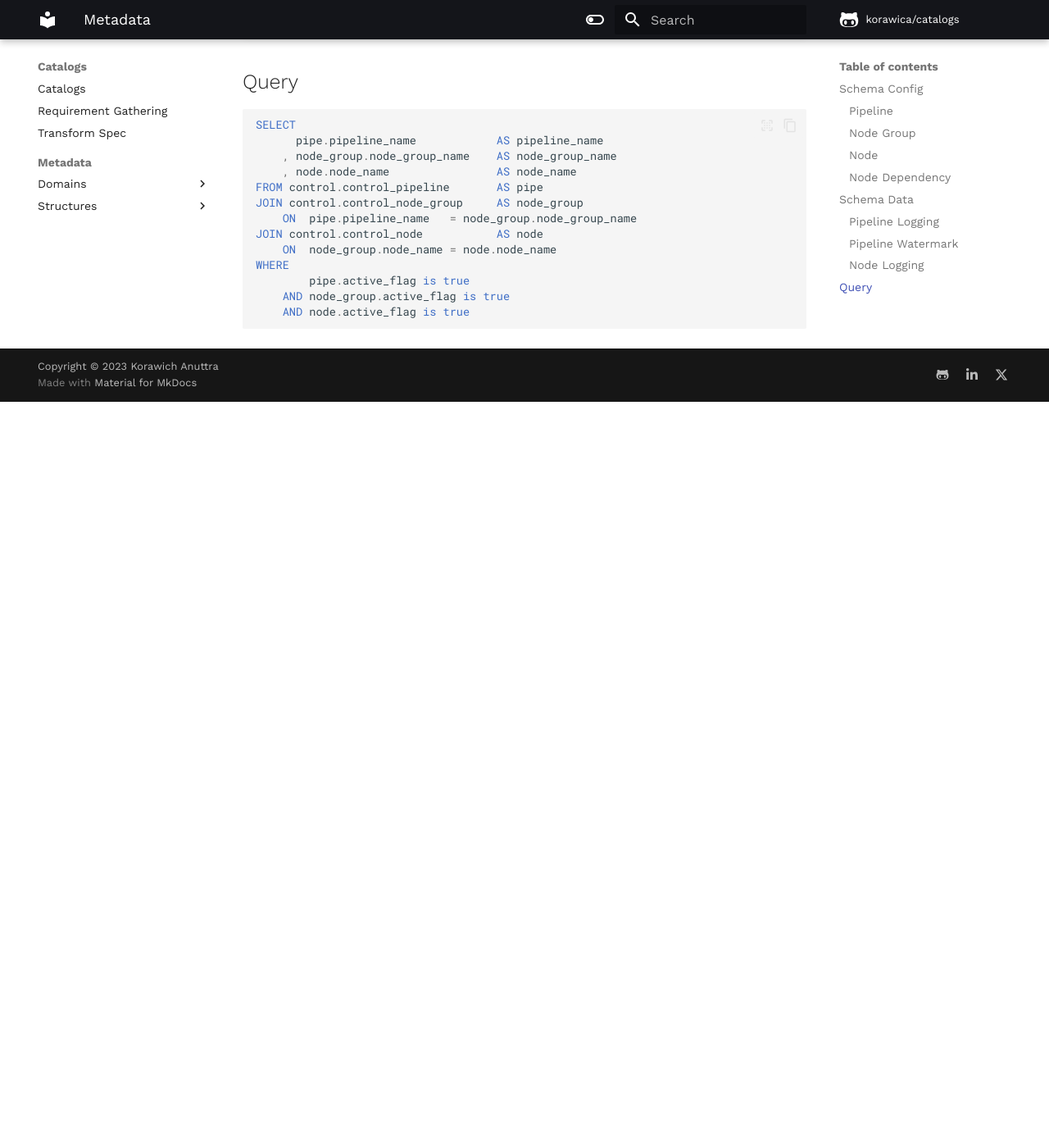
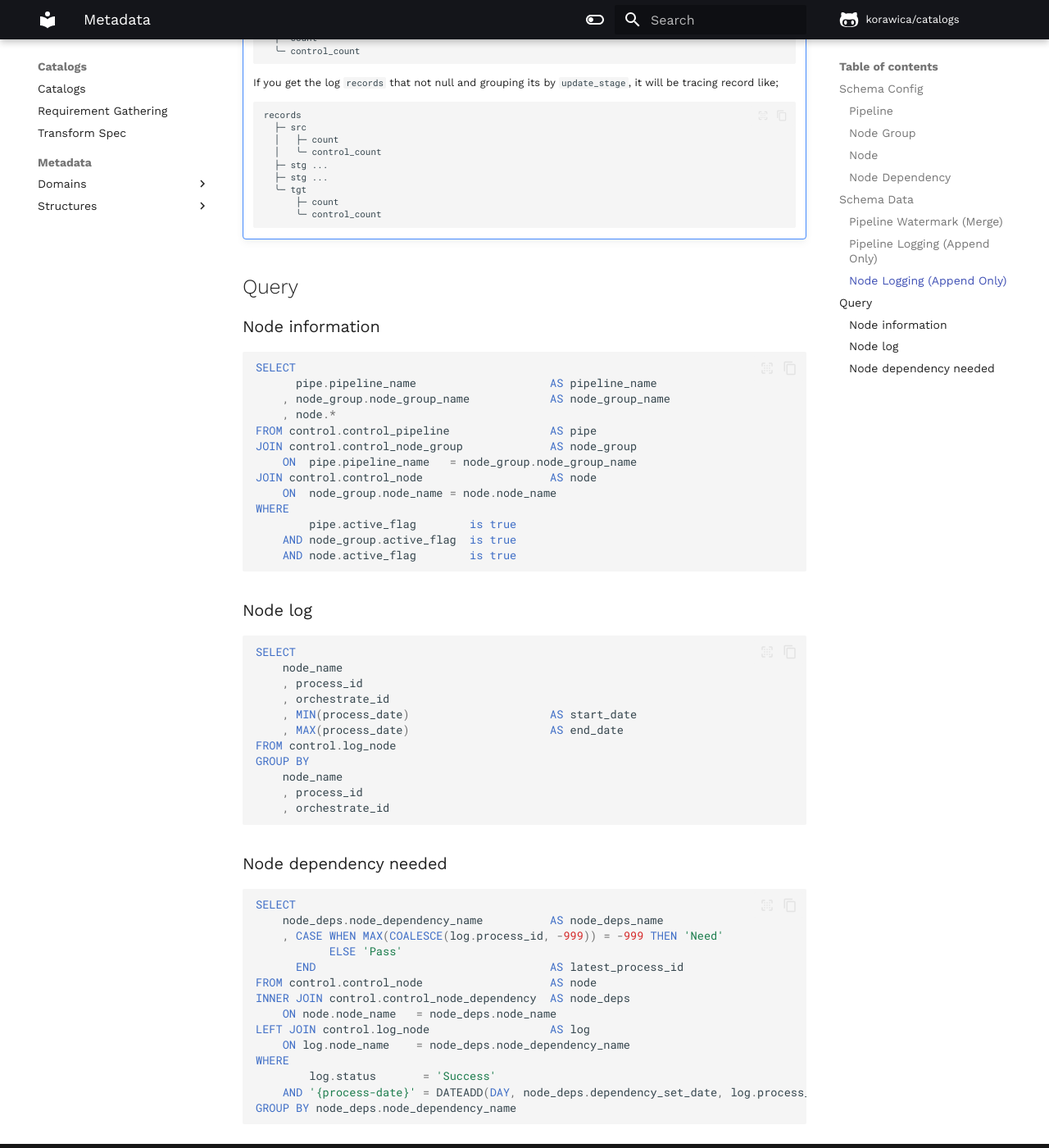
Before and after one commit to korawica/data-modeling, an MkDocs documentation site: the page built from docs/metadata/control-framework/pipeline-strategy/metadata.md, in a window 1280 px wide and 1400 px high, scrolled down 4432 px. Shown: the whole window at 82% size. Built offline with MkDocs 1.6.1 and Material for MkDocs 9.7.7, drawn with Linux system fonts in a browser that asks for light colours; comment, search, counter and statistics services are not loaded; before the commit the page ends 4922 px from its top, so only the background shows below that; some of the changed text lies outside the part shown.

Commit message:
:page_facing_up: docs: update metadata of pipeline-strategy.

````diff
--- a/docs/metadata/control-framework/pipeline-strategy/metadata.md
+++ b/docs/metadata/control-framework/pipeline-strategy/metadata.md
@@ -8,8 +8,8 @@
 |:-------------------:|-----------|:----:|---------------------------------------------------|
 |    pipeline_name    | STRING    |  Y   | Pipeline name                                     |
 |      set_date       | INTEGER   |      | A number for decrease process date before running |
-|      frequency      | STRING    |      | D, W, M, Q, Y                                     |
-|   data_frequency    | STRING    |      | D, W, M, Q, Y                                     |
+|      frequency      | STRING    |      | 'D', 'W', 'M', 'Q', 'Y'                           |
+|   data_frequency    | STRING    |      | 'D', 'W', 'M', 'Q', 'Y'                           |
 |     active_flag     | BOOLEAN   |      | Active flag for this config data                  |
 |      update_by      | STRING    |      | Who that add or update this config data           |
 |     update_date     | DATETIME  |      | Update datetime of this config data               |
@@ -72,12 +72,12 @@
 
 ## Schema Data
 
-### Pipeline Logging
+### Pipeline Watermark (Merge)
 
 |        Column         | Data Type | PK | Description                                                |
 |:---------------------:|-----------|:--:|------------------------------------------------------------|
 |     pipeline_name     | STRING    | Y  | Pipeline name                                              |
-|     process_date      | DATETIME  |    |                                                            |
+|     process_date      | DATETIME  |    | Process datetime that be the latest process running        |
 |   next_process_date   | DATETIME  |    |                                                            |
 | previous_process_date | DATETIME  |    |                                                            |
 |       data_date       | DATETIME  |    |                                                            |
@@ -87,36 +87,37 @@
 |       update_by       | STRING    |    | Who that add or update this config data                    |
 |      update_date      | DATETIME  |    | Update datetime of this config data                        |
 
-### Pipeline Watermark
+### Pipeline Logging (Append Only)
 
-|    Column     | Data Type | PK | Description                             |
-|:-------------:|-----------|:--:|-----------------------------------------|
-| pipeline_name | STRING    | Y  | Pipeline name                           |
-|  process_id   | INTEGER   | Y  |                                         |
-|  start_date   | DATETIME  |    |                                         |
-|   end_date    | DATETIME  |    |                                         |
-| process_date  | DATETIME  |    |                                         |
-|    status     | STRING    |    | Success, Failed, Start                  |
-|      log      | STRING    |    |                                         |
-|   tracking    | JSON      |    |                                         |
-|   update_by   | STRING    |    | Who that add or update this config data |
-|  update_date  | DATETIME  |    | Update datetime of this config data     |
+|     Column     | Data Type | PK | Description                             |
+|:--------------:|-----------|:--:|-----------------------------------------|
+| pipeline_name  | STRING    | Y  | Pipeline name                           |
+|   process_id   | INTEGER   | Y  | Process ID                              |
+| orchestrate_id | INTEGER   | Y  | Orchestration tools running id          |
+|   process_ts   | TIMESTAMP |    |                                         |
+|  process_date  | DATETIME  |    |                                         |
+|     status     | STRING    |    | 'Success', 'Failed', 'Start'            |
+|      log       | STRING    |    |                                         |
+|    tracking    | JSON      |    |                                         |
+|  update_stage  | STRING    |    |                                         |
+|   update_by    | STRING    |    | Who that add or update this config data |
+|  update_date   | DATETIME  |    | Update datetime of this config data     |
 
-### Node Logging
+### Node Logging (Append Only)
 
-|    Column    | Data Type | PK | Description                             |
-|:------------:|-----------|:--:|-----------------------------------------|
-|  node_name   | STRING    | Y  | Node process name                       |
-|  process_id  | INTEGER   | Y  |                                         |
-|  start_date  | DATETIME  |    |                                         |
-|   end_date   | DATETIME  |    |                                         |
-| process_date | DATETIME  |    |                                         |
-|    status    | STRING    |    | Success, Failed, Start                  |
-|     log      | STRING    |    |                                         |
-|   records    | JSON      |    |                                         |
-|  update_by   | STRING    |    | Who that add or update this config data |
-| update_date  | DATETIME  |    | Update datetime of this config data     |
-
+|     Column     | Data Type | PK | Description                             |
+|:--------------:|-----------|:--:|-----------------------------------------|
+|   node_name    | STRING    | Y  | Node process name                       |
+|   process_id   | INTEGER   | Y  | Process ID                              |
+| orchestrate_id | INTEGER   | Y  | Orchestration tools running id          |
+|   process_ts   | TIMESTAMP |    | Process timestamp                       |
+|  process_date  | DATETIME  |    | Process datetime                        |
+|     status     | STRING    |    | 'Success', 'Failed', 'Start'            |
+|      log       | STRING    |    |                                         |
+|    records     | JSON      |    |                                         |
+|  update_stage  | STRING    |    |                                         |
+|   update_by    | STRING    |    | Who that add or update this config data |
+|  update_date   | DATETIME  |    | Update datetime of this config data     |
 
 !!! note
 
@@ -124,9 +125,20 @@
 
     ```text
     records
+      ├─ count
+      ╰─ control_count
+    ```
+
+    If you get the log `records` that not null and grouping its by `update_stage`,
+    it will be tracing record like;
+
+    ```text
+    records
       ├─ src
       │   ├─ count
       │   ╰─ control_count
+      ├─ stg ...
+      ├─ stg ...
       ╰─ tgt
           ├─ count
           ╰─ control_count
@@ -134,18 +146,55 @@
 
 ## Query
 
+### Node information
+
 ```sql
 SELECT
-      pipe.pipeline_name            AS pipeline_name
-    , node_group.node_group_name    AS node_group_name
-    , node.node_name                AS node_name
-FROM control.control_pipeline       AS pipe
-JOIN control.control_node_group     AS node_group
+      pipe.pipeline_name                    AS pipeline_name
+    , node_group.node_group_name            AS node_group_name
+    , node.*
+FROM control.control_pipeline               AS pipe
+JOIN control.control_node_group             AS node_group
     ON  pipe.pipeline_name   = node_group.node_group_name
-JOIN control.control_node           AS node
+JOIN control.control_node                   AS node
     ON  node_group.node_name = node.node_name
 WHERE
-        pipe.active_flag is true
-    AND node_group.active_flag is true
-    AND node.active_flag is true
+        pipe.active_flag        is true
+    AND node_group.active_flag  is true
+    AND node.active_flag        is true
 ```
+
+### Node log
+
+```sql
+SELECT
+    node_name
+    , process_id
+    , orchestrate_id
+    , MIN(process_date)                     AS start_date
+    , MAX(process_date)                     AS end_date
+FROM control.log_node
+GROUP BY
+    node_name
+    , process_id
+    , orchestrate_id
+```
+
+### Node dependency needed
+
+```sql
+SELECT
+    node_deps.node_dependency_name          AS node_deps_name
+    , CASE WHEN MAX(COALESCE(log.process_id, -999)) = -999 THEN 'Need'
+           ELSE 'Pass'
+      END                                   AS latest_process_id
+FROM control.control_node                   AS node
+INNER JOIN control.control_node_dependency  AS node_deps
+    ON node.node_name   = node_deps.node_name
+LEFT JOIN control.log_node                  AS log
+    ON log.node_name    = node_deps.node_dependency_name
+WHERE
+        log.status       = 'Success'
+    AND '{process-date}' = DATEADD(DAY, node_deps.dependency_set_date, log.process_date)
+GROUP BY node_deps.node_dependency_name
+```
````
Also changed, not shown: docs/index.md (+20 -0 lines), docs/transform-spec.md (+1 -1 lines).
